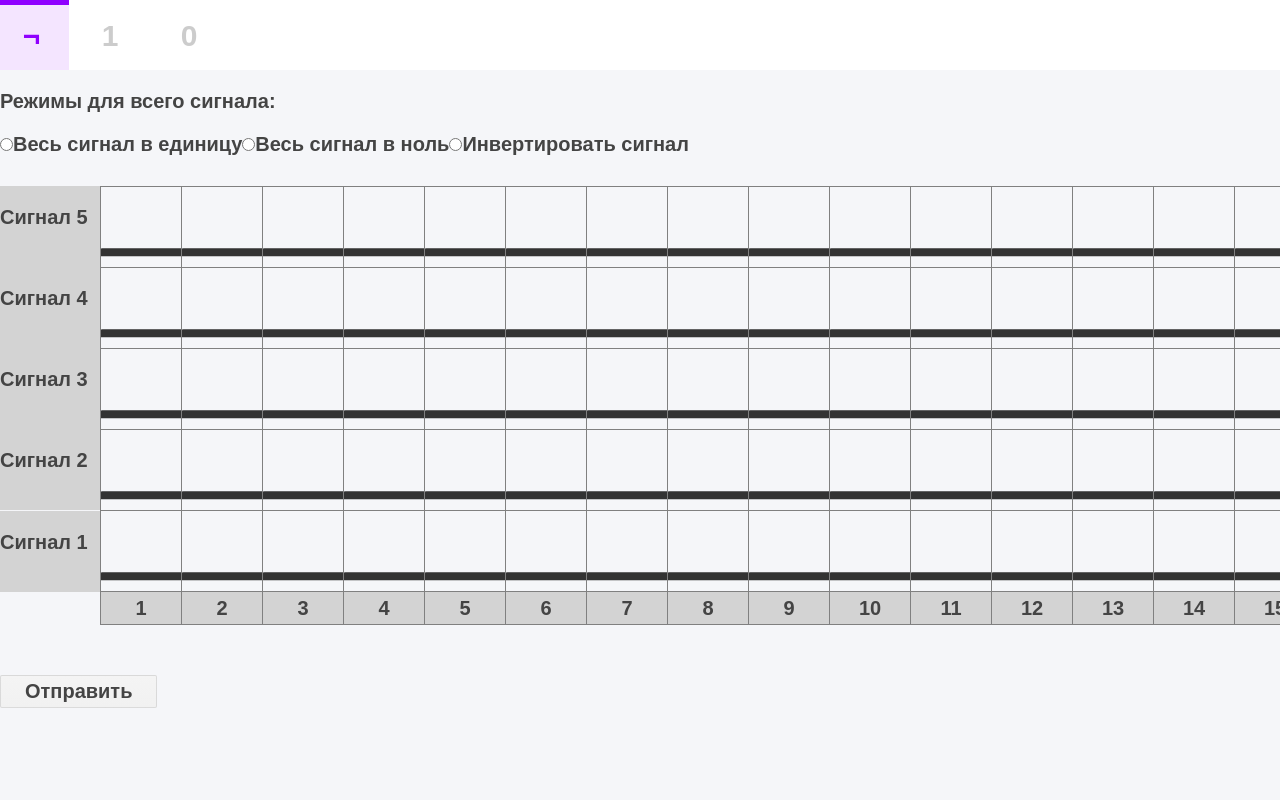
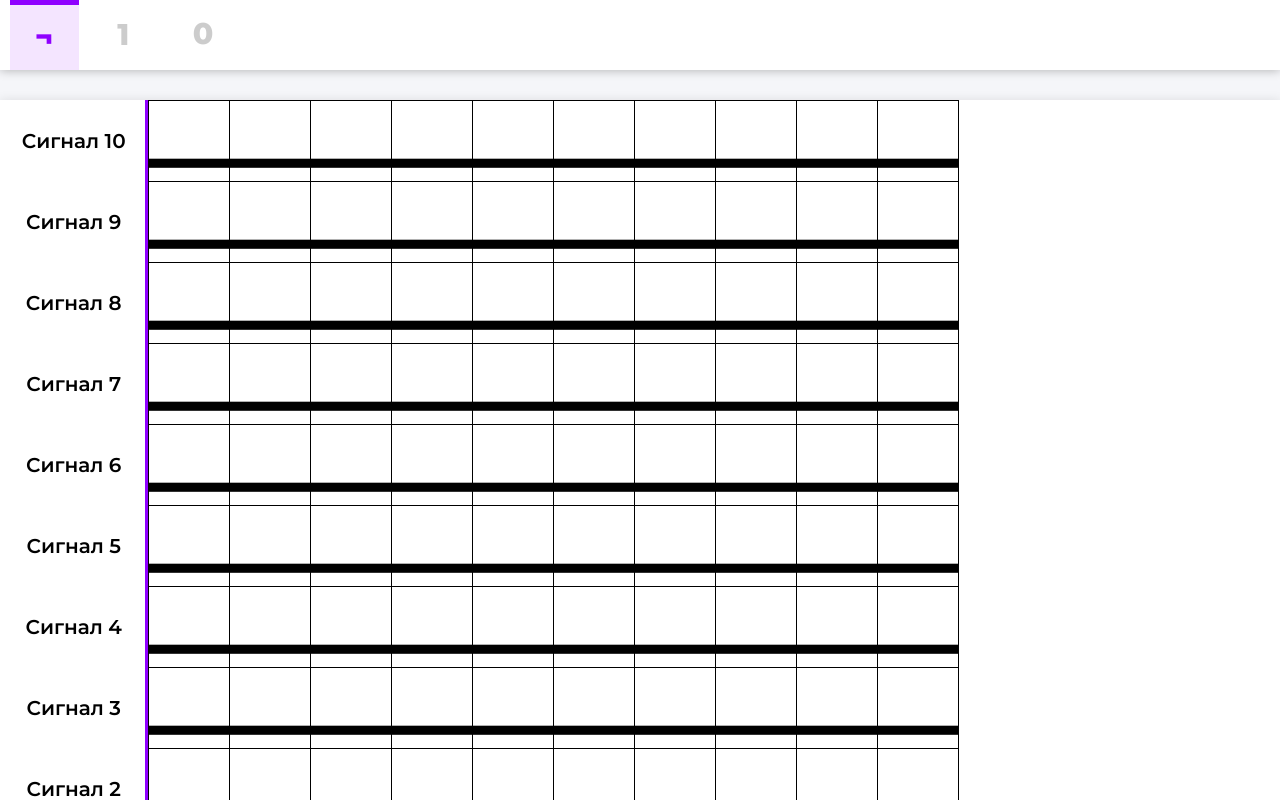
Before and after one commit to vaspean/gui, a Vue app: page / in a window 1280 px wide. Shown: the top 800 px of the page. Built offline with nearby package versions, Linux system fonts and the light colour scheme.

Commit message:
24.08 14:35

```diff
--- a/public/css/style.css
+++ b/public/css/style.css
@@ -37,14 +37,39 @@
     font-style: normal;
 }
 
+:root {
+    /* --color-black: #333333;
+    --color-orange: #FF9900;
+    --color-white: white;
+    --color-gray: #CACACA;
+    --color-input: #414141;
+    --color-brown: #E1670E; */
+    --color-black: black;
+    --color-white: white;
+    --color-main: #8F00FF;
+    --color-main-light: rgba(143, 0, 255, 0.1);
+    --color-main-low-opacity: rgba(76, 0, 255, 0.4);
+    --color-main-light-low-opacity: rgba(143, 0, 255, 0.03);
+    --color-background-main: #F5F6F9;
+}
+
+* {
+    /* box-sizing: border-box; */
+}
+
+html {
+    font-family: "Montserrat", sans-serif;
+    outline: none;
+    padding: 0;
+    margin: 0;
+}
+
 body {
     margin: 0;
-    font-family: 'Montserrat';
-    background-color: #F5F6F9;
-    font-family: arial,sans-serif;
+    background-color: var(--color-background-main);
     font-size: 20px;
     font-weight: 600;
-    color: rgb(68,68,68);
+    /* color: rgb(68,68,68); */
 }
 
 a {
@@ -58,10 +83,13 @@ ul {
 }
 
 .gui__modes {
+    padding-left: 10px;
     position: sticky;
     top: 0;
     background-color: white;
     display: flex;
+    box-shadow: 0 0 10px rgba(0,0,0,0.3);
+    z-index: 100;
 }
 
 .gui__modes p {
@@ -81,21 +109,25 @@ ul {
     border-top: 5px white solid;
     height: 65px;
     width: 39px;
-    /* min-height: 50px; */
 	display: inline-block;
 	cursor: pointer;
 	padding: 0px 15px;
 	line-height: 34px;
-	/* border: 1px solid #999; */
-	/* border-radius: 6px; */
 	user-select: none;
     vertical-align: middle;
 }
 .form_radio_btn input[type=radio]:checked + label {
-    border-top: 5px #8F00FF solid;
-    background: rgba(143, 0, 255, 0.1);
-    color: #8F00FF;
-	/* background: #ffe0a6; */
+    border-top: 5px var(--color-main) solid;
+    background: var(--color-main-light);
+    color: var(--color-main);
+}
+
+.form_radio_btn input[type=radio]:checked + label span {
+    top: 15px;
+}
+
+.form_radio_btn input[type=radio]:checked + .radio__label_toOne span {
+    top: 16px;
 }
 
 .radio__label {
@@ -107,15 +139,29 @@ ul {
 
 .radio__label span {
     position: absolute;
-    top: 21%;
-    left: 33%;
+    top: 12px;
+    left: 36%;
+    transition: top ease-in-out 0.05s;
+}
+
+.radio__label_toOne span {
+    top: 13px;
+    left: 41%;
 }
 
 /* Hover */
 .form_radio_btn label:hover {
-    border-top: 5px rgba(76, 0, 255, 0.4) solid;
-    background: rgba(143, 0, 255, 0.02);
-	color: rgba(76, 0, 255, 0.4);
+    border-top: 5px var(--color-main-low-opacity) solid;
+    background: var(--color-main-light-low-opacity);
+	color: var(--color-main-low-opacity);
+}
+
+.form_radio_btn label:hover span {
+    top: 15px;
+}
+
+.form_radio_btn .radio__label_toOne:hover span {
+    top: 16px;
 }
 /* РАДИОКНОПКИ РЕЖИМОВ */
 
@@ -126,63 +172,60 @@ ul {
 .table {
     margin-top: 30px;
     display: flex;
+    background: #FFFFFF;
+    box-shadow: 0 0 10px rgba(0,0,0,0.1);
 }
 
 .table ul {
-    min-width: 100px;
+    padding-left: 10px;
+    padding-right: 10px;
+    min-width: 125px;
     display: flex;
     flex-direction: column;
     justify-content: space-between;
-    padding-bottom: 63.5px;
+    padding-bottom: 53px;
 }
 
 .table ul li {
-    /* margin: -1px; */
-    background-color: rgb(211, 211, 211);
     height: 81px;
-    /* border: 1px solid grey; */
 }
 
-/* .table ul li:not(:last-child) {
-    border: 1px solid grey;
-} */
-
 .table__container {
-    overflow-x: overlay;
+    /* overflow-x: overlay; */
+    overflow-x: scroll;
     margin: 0;
-    padding-bottom: 30px;
+    border-left: 3px var(--color-main) solid;
 }
 
 .graph {
-    /* width: 100%; */
-    /* min-height: 250px; */
     text-align: center;
-    /* border: 2px solid black; */
-}
-
-.graph__body {
+    border-collapse: collapse;
 }
 
 .graph__tr {
     min-height: 40px;
 }
 
-table {
-    border-collapse: collapse;
+td {
+    border: 1px solid black;
 }
 
-td {
-    border: 1px solid grey;
+.signal__item {
+    position: relative;
 }
 
-/* .signalName {
-    width: 80px;
-    background-color: rgb(211, 211, 211);
-} */
+.signalName {
+    text-align: center;
+    width: 100%;
+    position: absolute;
+    top: 11%;
+    left: 1%;
+}
 
 .signalTime {
     height: 30px;
-    background-color: rgb(211, 211, 211);
+    background-color: var(--color-main-light);
+    /* background-color: rgb(211, 211, 211); */
 }
 
 .signalValue {
@@ -190,57 +233,49 @@ td {
     min-width: 80px;
     height: 80px;
     cursor: pointer;
-    /* border-top: solid 5px black;
-    border-bottom: solid 1px black; */
-    /* background-image: url(/img/cart.svg); */
-    /* min-height: 40px; */
 }
 
 .isOne {
-    /* background-color: red; */
-    background-image: url(../img/ftline-normal-end.svg);
+    /* background-image: url(../img/ftline-normal-end.svg); */
+    background-image: url(../img/svg-editor-image.svg);
     background-repeat: no-repeat;
     background-size: 120%;
-    background-position: -6px -30px;
+    background-position: -6px -13px;
 }
 
 .isZero {
-    background-image: url(../img/ftline-normal-end.svg);
+    /* background-image: url(../img/ftline-normal-end.svg); */
+    background-image: url(../img/svg-editor-image.svg);
     background-repeat: no-repeat;
     background-size: 120%;
-    background-position: -6px 15px;
+    background-position: -6px 29px;
 }
 
 /* кнопка */
 
 .button15 {
+    position: relative;
+    left: 50%;
+    transform: translate(-50%, 0);
+}
+
+.button15 {
+    display: inline-block;
     margin: 20px 0;
+    padding: 10px 15px;
+    font-weight: 800;
+    background-color: white;
+    box-shadow: 0 0 10px rgba(0,0,0,0.3);
+    text-decoration: none;
+    border: 3px var(--color-main) solid;
+    color: var(--color-main);
+    transition: transform ease-in-out 0.02s;
+    /* border: 3px var(--color-main) solid; */
 }
-a.button15 {
-    display: inline-block;
-    font-family: arial,sans-serif;
-    font-size: 20px;
-    font-weight: bold;
-    color: rgb(68,68,68);
-    text-decoration: none;
-    user-select: none;
-    padding: .2em 1.2em;
-    outline: none;
-    border: 1px solid rgba(0,0,0,.1);
-    border-radius: 2px;
-    background: rgb(245,245,245) linear-gradient(#f4f4f4, #f1f1f1);
-    transition: all .218s ease 0s;
-  }
-  a.button15:hover {
-    color: rgb(24,24,24);
-    border: 1px solid rgb(198,198,198);
-    background: #f7f7f7 linear-gradient(#f7f7f7, #f1f1f1);
-    box-shadow: 0 1px 2px rgba(0,0,0,.1);
-  }
-  a.button15:active {
-    color: rgb(51,51,51);
-    border: 1px solid rgb(204,204,204);
-    background: rgb(238,238,238) linear-gradient(rgb(238,238,238), rgb(224,224,224));
-    box-shadow: 0 1px 2px rgba(0,0,0,.1) inset;
-  }
-/*  */
+.button15:hover {
+    opacity: 0.8;
+}
+
+.button15:active {
+    transform:  translate(-50%,2px);
+}
--- a/public/server/input.json
+++ b/public/server/input.json
@@ -1 +1 @@
-{"numOfStr": 5,"numOfTime": 35}
+{"numOfStr": 10,"numOfTime": 10}
--- a/src/App.vue
+++ b/src/App.vue
@@ -25,7 +25,7 @@
 
     </ul>
 
-    <div>
+   <!-- <div>
       <p>Режимы для всего сигнала:</p>
       <input type="radio" id="radio_allToOne" name="mode" value="3" v-model="mode" checked>
       <label for="radio_inverse">Весь сигнал в единицу</label>
@@ -33,7 +33,7 @@
       <label for="radio_toOne">Весь сигнал в ноль</label>
       <input type="radio" id="radio_allInvert" name="mode" value="5" v-model="mode">
       <label for="radio_toOne">Инвертировать сигнал</label>
-    </div>
+    </div>-->
 
     <div>
 
@@ -42,16 +42,13 @@
     <!-- <h3>{{mainData}}</h3> -->
     <div class="table">
       <ul>
-        <li v-for="signal in mainData" :key="signal.name">
-          <div>
-            <p>
+        <li class="signal__item" v-for="signal in mainData" :key="signal.name">
+            <p class="signalName">
               {{signal.name}}
             </p>
-          </div>
         </li>
       </ul>
       <div class="table__container">
-
         <table class="graph">
           <tbody class="graph__body">
             <tr v-for="signal in mainData" :key="signal.name" class="graph__tr">
@@ -71,7 +68,7 @@
         </table>
       </div>
     </div>
-    <a href="#" class="button15" @click="editDone">Отправить</a>
+    <a href="#" class="button15" @click.prevent="editDone">Отправить</a>
   </div>
 </template>
 
```
Also changed, not shown: public/img/ftline-normal-end.svg (deleted), public/img/svg-editor-image.svg (added).
